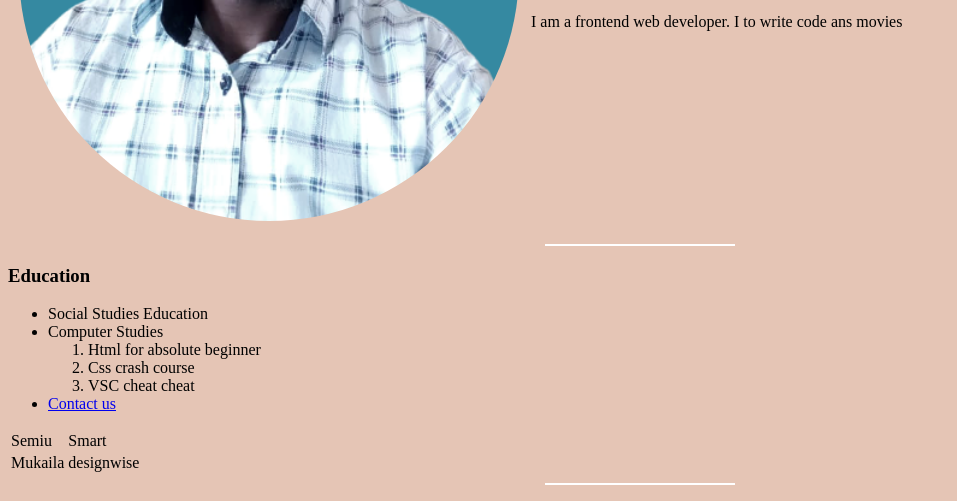
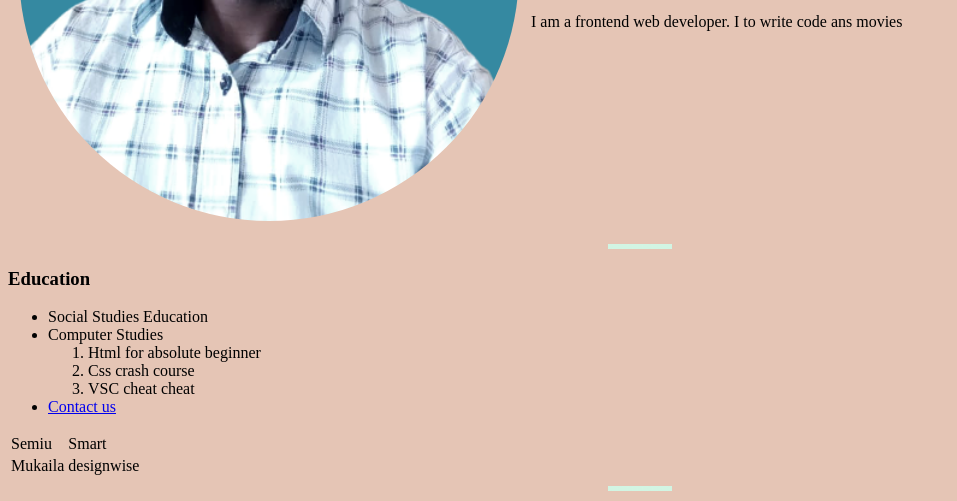
Before and after one commit to Semiteagain/Html---Personal-Site, a plain HTML site: page index.html in a window 1280 px wide. Shown: the part 298-799 px from the top of the page, without its empty margins (0-957 px from the left). Drawn offline with Linux system fonts and the light colour scheme.

Commit message:
adding color to hr

```diff
--- a/index.html
+++ b/index.html
@@ -15,10 +15,12 @@
 
 
      hr {
-       background-color: white;
+       background-color: #d2f5e3;
        border-style: none;
-       height: 2px;
-       width: 15%;
+       border-top-style: dotted;
+       border-color: #d2f5e3;
+       border-width: 5px;
+       width: 5%;
 
      }
 
@@ -28,7 +30,7 @@
 
     </style>
   </head>
-  <body >
+  <body  >
 
     <table cellspacing='10'>
       <td><img src="/image/Mukaila Profile.png" alt="Mukaila Profile picture"></td>
```
